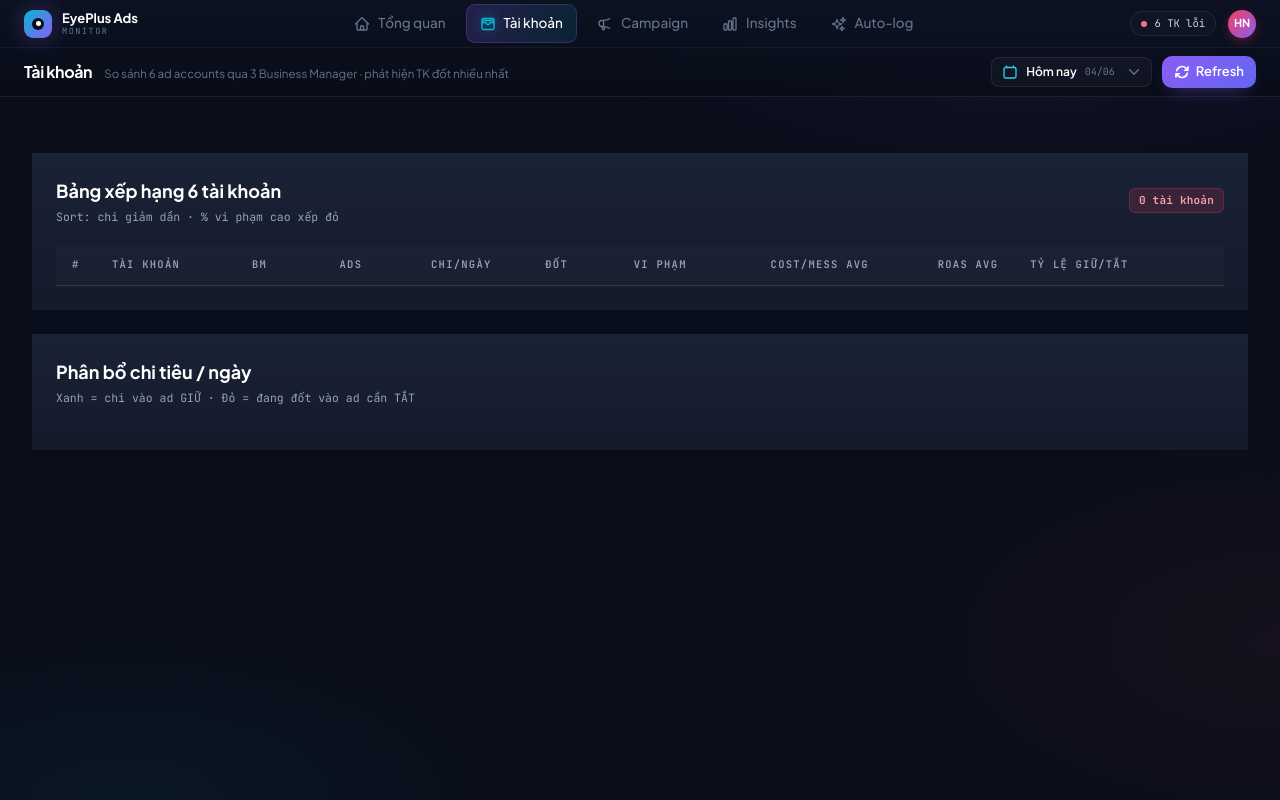
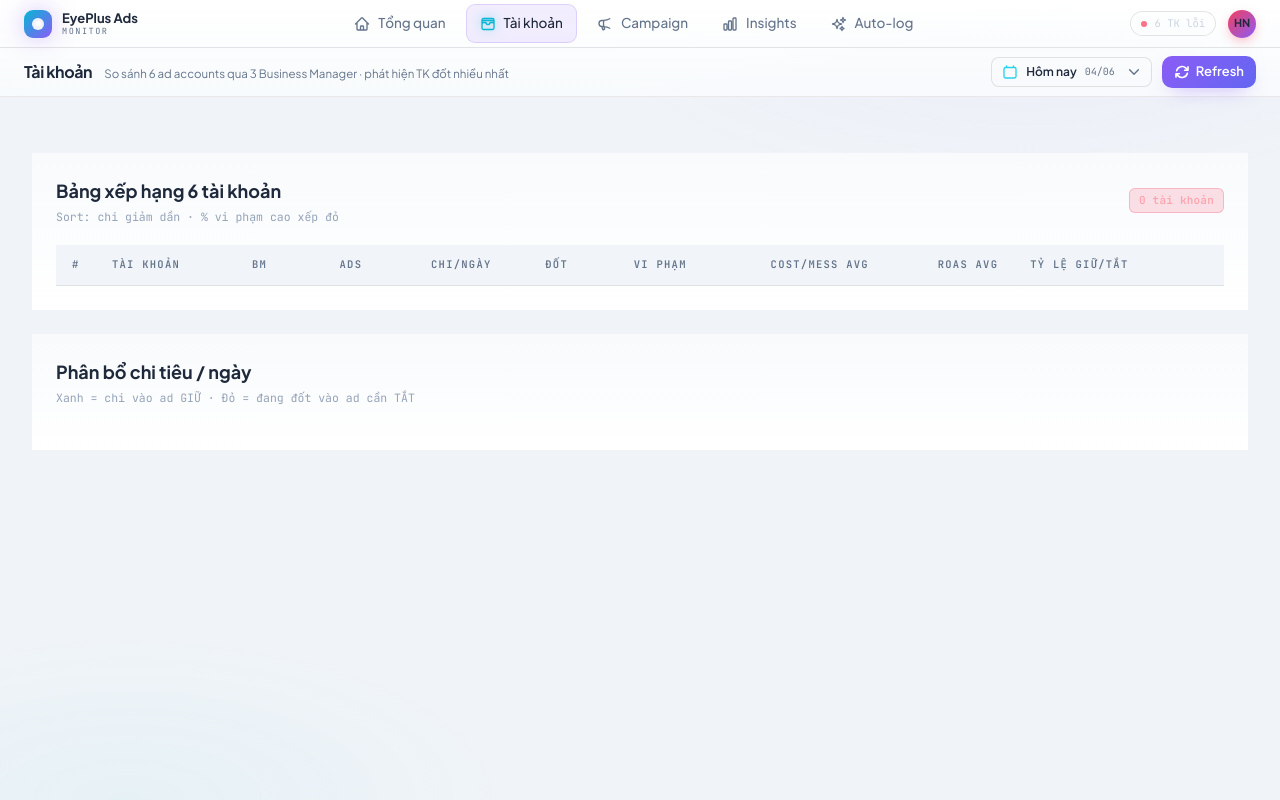
Before and after one commit to hungnvn8n/eyeplus-ads-monitor, a Flask app: page /accounts in a window 1280 px wide. Run offline with Flask 3, Linux system fonts and the light colour scheme; the visitor is signed in with stand-in values (Sample User, id 1); lists and menus that the app fills with data are empty; parts of the project's set-up code (start-up, migrations or seed data) failed here and were passed over; some libraries are stand-ins or nearby versions.

Commit message:
feat(ui): iframe embedding + light/dark mode theo system preference
- app.py: SESSION_COOKIE_SAMESITE=None + SECURE=True cho cross-site iframe
- _base.html: [data-theme="light"] CSS vars (bg/surface/ink) + overrides cho
  topbar, nav-link, card, widget-card, table, input
- _base.html: early theme detection script (no-flash) + postMessage listener
  để nhận theme toggle từ parent dashboard

Co-Authored-By: Claude Sonnet 4.6 <noreply@anthropic.com>

```diff
--- a/app.py
+++ b/app.py
@@ -612,6 +612,9 @@ else:
 # Session timeout 30 ngày
 from datetime import timedelta as _td
 app.permanent_session_lifetime = _td(days=30)
+# Cho phép session cookie gửi trong cross-site iframe (Railway embed)
+app.config['SESSION_COOKIE_SAMESITE'] = 'None'
+app.config['SESSION_COOKIE_SECURE'] = True  # bắt buộc kèm SameSite=None
 
 APP_PASSWORD = os.getenv("APP_PASSWORD", "Eyeplus123@@")
 
--- a/templates/_base.html
+++ b/templates/_base.html
@@ -606,8 +606,77 @@
     border-color: transparent;
     box-shadow: 0 4px 14px -4px rgba(139, 92, 246, 0.5);
   }
+
+  /* ─── Light theme ─── */
+  html[data-theme="light"] {
+    --bg:          #f0f4f8;
+    --bg-soft:     #f8fafc;
+    --surface:     #ffffff;
+    --surface-2:   #f1f5f9;
+    --surface-3:   #e8eef4;
+    --line:        rgba(0,0,0,.08);
+    --line-strong: rgba(0,0,0,.13);
+    --ink:         #1e293b;
+    --ink-soft:    #334155;
+    --ink-muted:   #64748b;
+    --ink-faint:   #94a3b8;
+    --ink-dim:     #cbd5e1;
+  }
+  html[data-theme="light"] body,html[data-theme="light"] html{
+    background:var(--bg);color:var(--ink);
+  }
+  html[data-theme="light"] body::before{
+    background:
+      radial-gradient(ellipse 60% 40% at 80% 0%,rgba(139,92,246,.05),transparent 60%),
+      radial-gradient(ellipse 50% 35% at 10% 100%,rgba(6,182,212,.04),transparent 60%);
+  }
+  html[data-theme="light"] .topbar{
+    background:linear-gradient(180deg,rgba(255,255,255,.96) 0%,rgba(248,250,252,.92) 100%);
+    border-color:rgba(0,0,0,.09);
+  }
+  html[data-theme="light"] .nav-link{color:#64748b}
+  html[data-theme="light"] .nav-link:hover{background:rgba(0,0,0,.04);color:#1e293b}
+  html[data-theme="light"] .nav-link.active{color:#1e293b;background:rgba(139,92,246,.1);box-shadow:inset 0 0 0 1px rgba(139,92,246,.2)}
+  html[data-theme="light"] .card{background:#fff;border-color:rgba(0,0,0,.08)}
+  html[data-theme="light"] .card-elevated{background:linear-gradient(180deg,#f8fafc,#fff)}
+  html[data-theme="light"] .card-soft{background:rgba(255,255,255,.75)}
+  html[data-theme="light"] .widget-card{
+    background:linear-gradient(180deg,#f1f5f9,#fff);
+    border-color:rgba(0,0,0,.09);
+    box-shadow:0 4px 16px -4px rgba(0,0,0,.08);
+  }
+  html[data-theme="light"] .widget-title{color:#1e293b!important}
+  html[data-theme="light"] .widget-subtitle{color:#64748b!important}
+  html[data-theme="light"] .widget-footer{border-color:rgba(0,0,0,.07)}
+  html[data-theme="light"] .timeline-card{background:#fff;border-color:rgba(0,0,0,.08)}
+  /* text-white trong dark → dark text trong light */
+  html[data-theme="light"] .text-white:not([class*="bg-"]):not(button):not(a){color:#1e293b!important}
+  html[data-theme="light"] [class*="text-white/"]{color:#334155!important}
+  html[data-theme="light"] [class*="border-white/"]{border-color:rgba(0,0,0,.1)!important}
+  html[data-theme="light"] [class*="bg-white/"]{background:rgba(248,250,252,.85)!important}
+  html[data-theme="light"] [class*="bg-slate-8"],[data-theme="light"] [class*="bg-slate-9"]{background:#f1f5f9!important}
+  html[data-theme="light"] .brand-logo::after{background:var(--bg)}
+  /* Table */
+  html[data-theme="light"] table th{background:#f1f5f9!important;color:#64748b!important;border-color:rgba(0,0,0,.08)!important}
+  html[data-theme="light"] table td{border-color:rgba(0,0,0,.06)!important;color:#1e293b}
+  html[data-theme="light"] table tr:hover td{background:#f8fafc!important}
+  html[data-theme="light"] input,html[data-theme="light"] select,html[data-theme="light"] textarea{
+    background:#f8fafc!important;color:#1e293b!important;border-color:rgba(0,0,0,.12)!important;
+  }
 </style>
 </head>
+<script>
+(function(){
+  var t=localStorage.getItem('ep-theme');
+  var dark=t==='dark'||(t===null&&window.matchMedia('(prefers-color-scheme:dark)').matches);
+  document.documentElement.setAttribute('data-theme',dark?'dark':'light');
+})();
+window.addEventListener('message',function(e){
+  if(e.data&&e.data.type==='ep-theme'){
+    document.documentElement.setAttribute('data-theme',e.data.dark?'dark':'light');
+  }
+});
+</script>
 <body x-data="appShell()" x-init="init()" class="min-h-screen">
 
   <!-- ─── UPDATE BANNER (chỉ hiện khi có bản mới) ─────────────────────── -->
```
